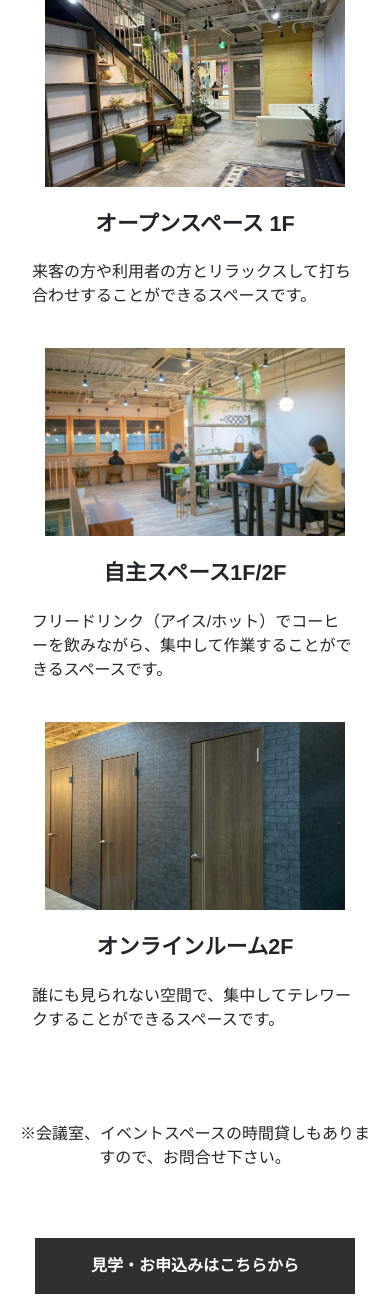
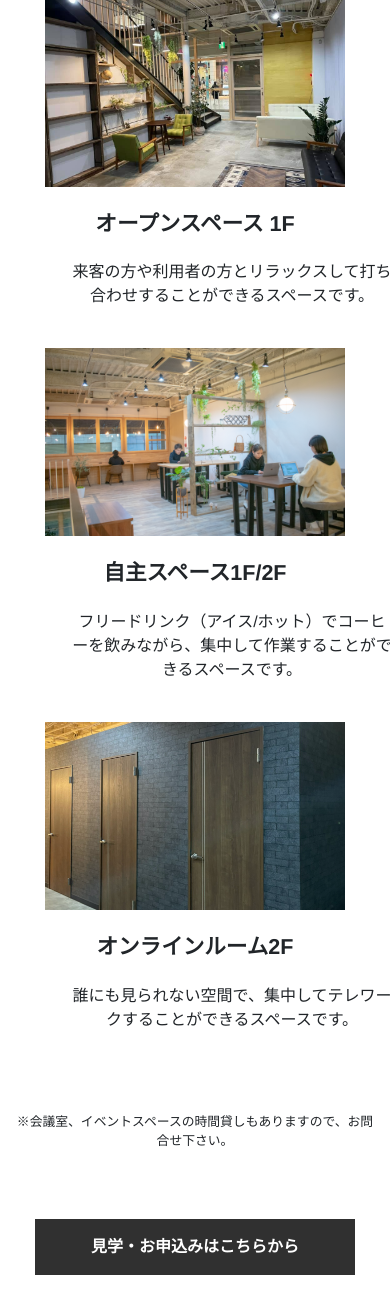
Before and after one commit to fgdgate/TECHIS_C_HP, a PHP site: page /techis.html in a window 390 px wide. Shown: the part 1596-2909 px from the top of the page. Run offline with PHP 8.4, Linux system fonts and the light colour scheme; some libraries are stand-ins or nearby versions.

Commit message:
HTML/CSS修正

```diff
--- a/style.css
+++ b/style.css
@@ -483,8 +483,8 @@ footer p {
 
       /* feature */
       .feature-content-message {
-            margin: 0 20px 40px;
-            text-align: left;
+            margin: 0 60px 40px;
+            text-align: center;
       }
 
       /* flow */
--- a/techis.html
+++ b/techis.html
@@ -152,7 +152,7 @@
                                                 <p class="feature-content-message">誰にも見られない空間で、集中してテレワークすることができるスペースです。</p>
                                           </div>
                                           <div class="col-sm-12">
-                                                <p style="margin-top: 50px;">※会議室、イベントスペースの時間貸しもありますので、お問合せ下さい。</p>
+                                                <p style="margin-top: 40px; font-size: 0.8rem;">※会議室、イベントスペースの時間貸しもありますので、お問合せ下さい。</p>
                                           </div>
                                     </div>
                               </div>
```
